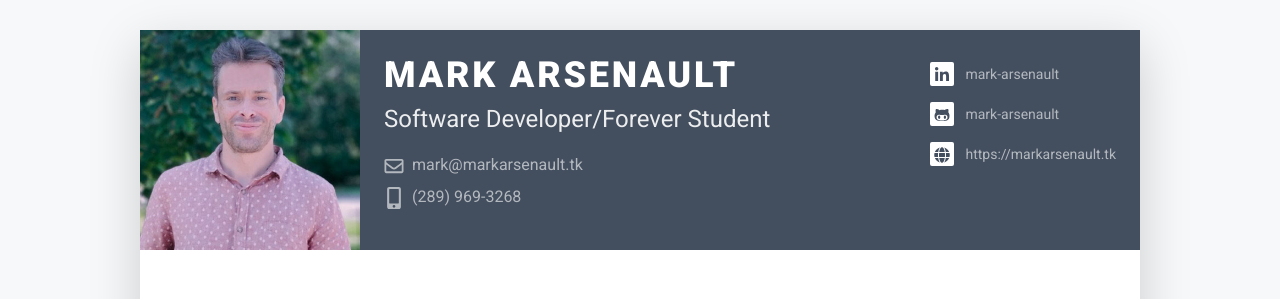
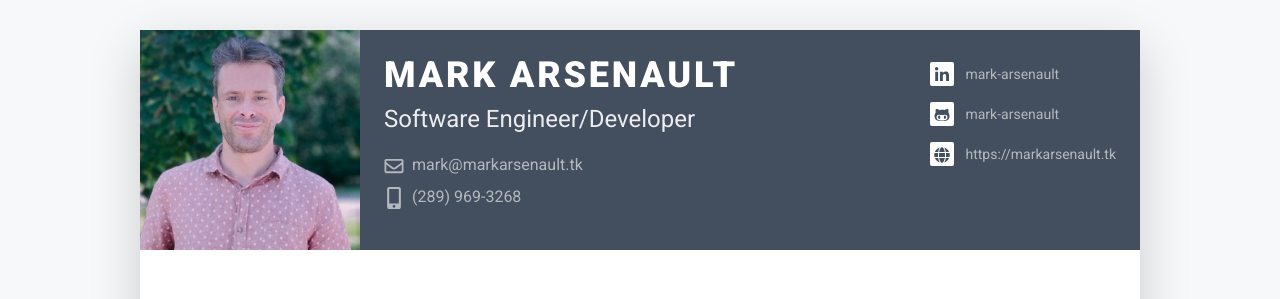
Before and after one commit to mark-arsenault/mark-arsenault.github.io, a Jekyll site: the page built from index.markdown, in a window 1280 px wide and 900 px high. Shown: the top 299 px of the window. Built offline with Jekyll 4.4.1, drawn with Linux system fonts in a browser that asks for light colours; nearby versions of some CDN libraries.

Commit message:
Tagline switch

```diff
--- a/_config.yml
+++ b/_config.yml
@@ -5,7 +5,7 @@
 # SEO plugin
 title: Mark Arsenault
 author: Mark Arsenault
-tagline: Software Developer/Forever Student
+tagline: Software Engineer/Developer
 description: I'm Mark, and this is my resume. # Longer description for jekyll-seo-tag
 
 url: "https://mark-arsenault.github.io"
```
